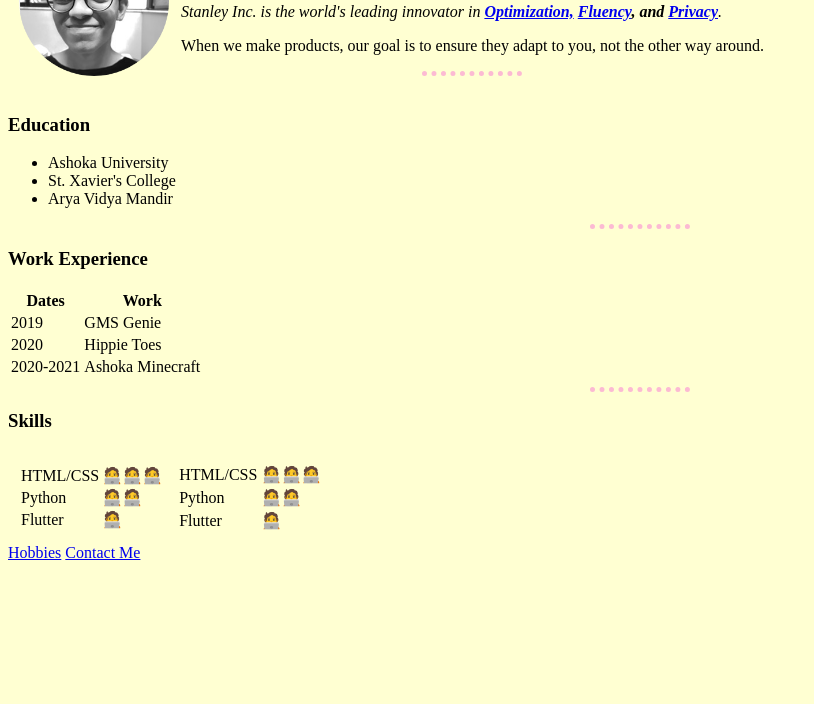
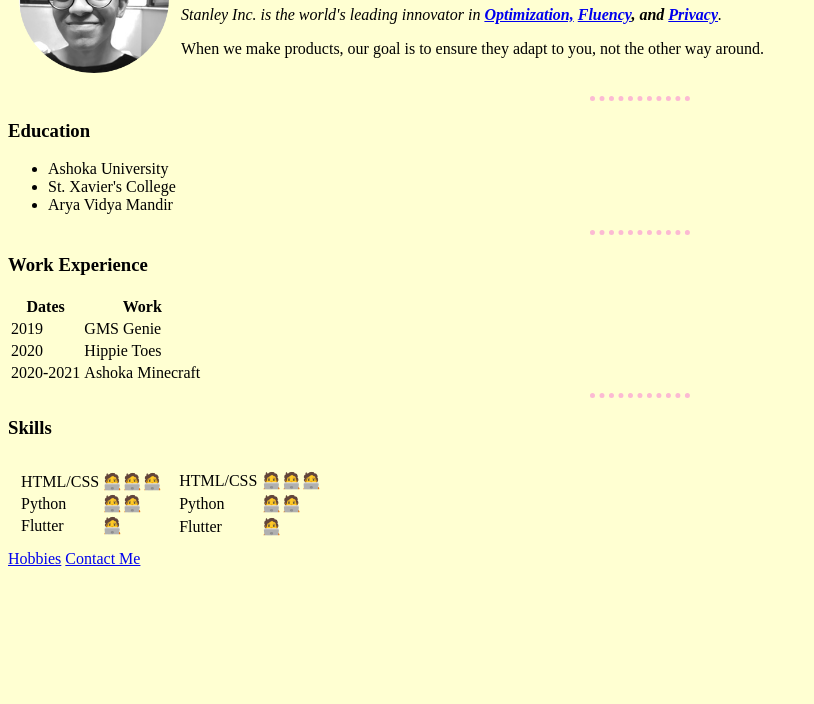
Before and after one commit to shaun-stanley/WebDev-Angela, a plain HTML site: page HTML - Personal Site/index.html in a window 1280 px wide. Shown: the part 96-800 px from the top of the page, without its empty margins (0-814 px from the left). Drawn offline with Linux system fonts and the light colour scheme.

Commit message:
remove hr tag from table and put it outside

```diff
--- a/HTML - Personal Site/index.html
+++ b/HTML - Personal Site/index.html
@@ -52,9 +52,10 @@
             When we make products, our goal is to ensure they adapt to you, not the
             other way around.
           </p>
-          <hr /></td>
+          </td>
       </tr>
     </table>
+    <hr />
 
     <!--List of Education-->
     <h3>Education</h3>
```
